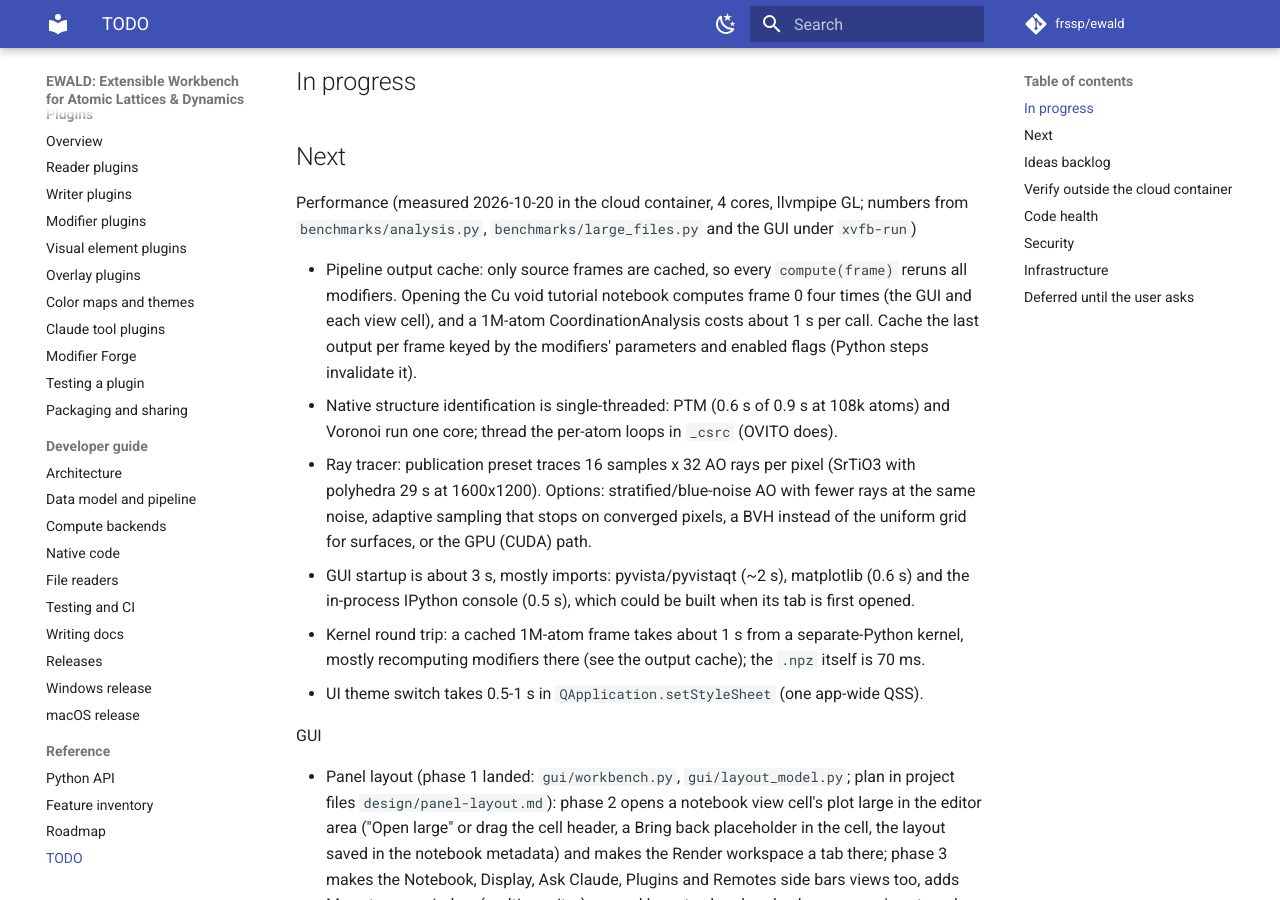
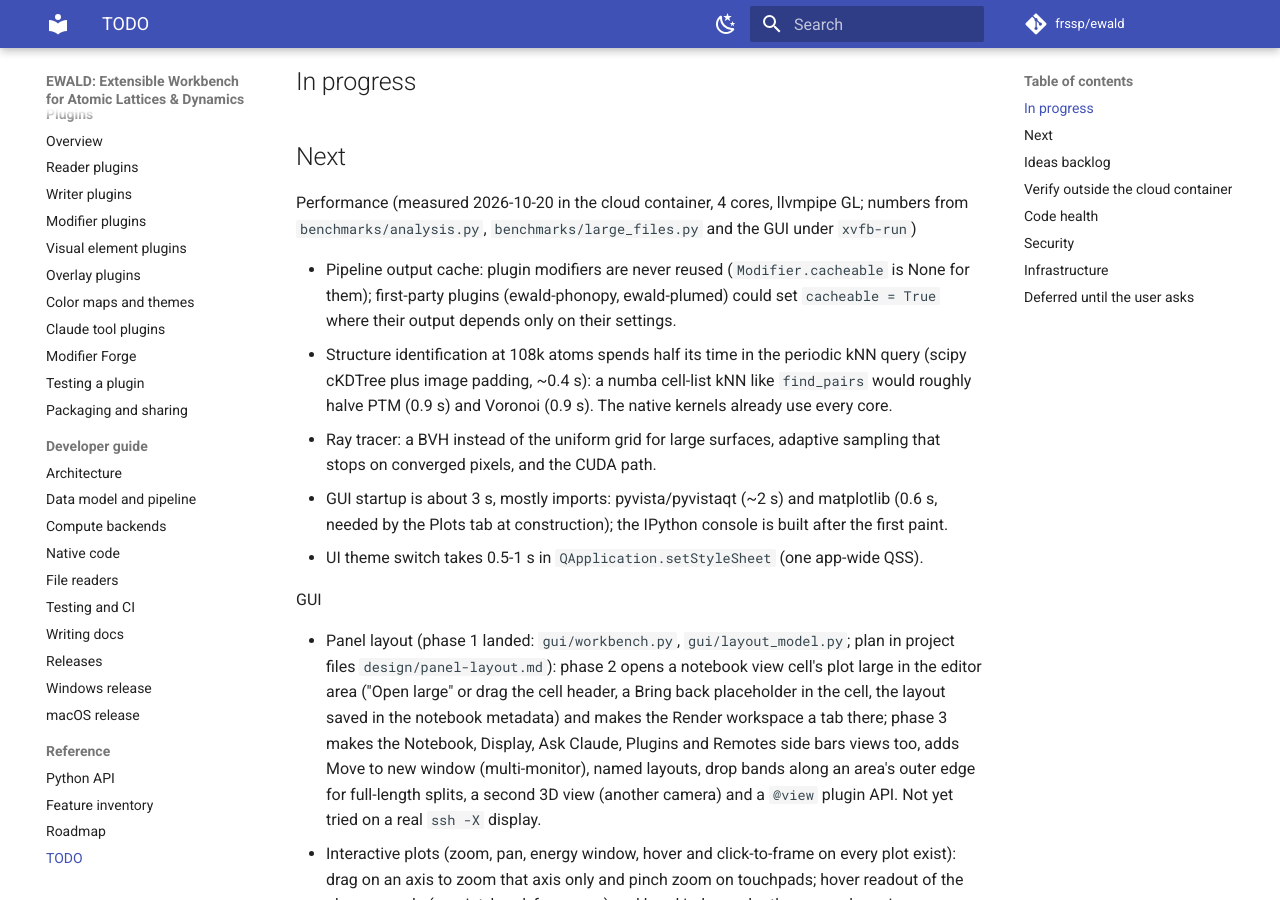
Before and after one commit to frssp/ewald, an MkDocs documentation site: the page built from docs/todo.md, in a window 1280 px wide and 900 px high, scrolled down 258 px. Built offline with MkDocs 1.6.1 and Material for MkDocs 9.7.7, drawn with Linux system fonts in a browser that asks for light colours; comment, search, counter and statistics services are not loaded.

Commit message:
Low-discrepancy AO: Publication ray traces 2.7x faster at the same noise

```diff
--- a/docs/todo.md
+++ b/docs/todo.md
@@ -14,20 +14,16 @@ it removes the items it finishes, adds what it leaves open, and moves its own li
 Performance (measured 2026-10-20 in the cloud container, 4 cores, llvmpipe GL; numbers from
 `benchmarks/analysis.py`, `benchmarks/large_files.py` and the GUI under `xvfb-run`)
 
-- Pipeline output cache: only source frames are cached, so every `compute(frame)` reruns all
-  modifiers. Opening the Cu void tutorial notebook computes frame 0 four times (the GUI and each
-  view cell), and a 1M-atom CoordinationAnalysis costs about 1 s per call. Cache the last output
-  per frame keyed by the modifiers' parameters and enabled flags (Python steps invalidate it).
-- Native structure identification is single-threaded: PTM (0.6 s of 0.9 s at 108k atoms) and
-  Voronoi run one core; thread the per-atom loops in `_csrc` (OVITO does).
-- Ray tracer: publication preset traces 16 samples x 32 AO rays per pixel (SrTiO3 with
-  polyhedra 29 s at 1600x1200). Options: stratified/blue-noise AO with fewer rays at the same
-  noise, adaptive sampling that stops on converged pixels, a BVH instead of the uniform grid
-  for surfaces, or the GPU (CUDA) path.
-- GUI startup is about 3 s, mostly imports: pyvista/pyvistaqt (~2 s), matplotlib (0.6 s) and
-  the in-process IPython console (0.5 s), which could be built when its tab is first opened.
-- Kernel round trip: a cached 1M-atom frame takes about 1 s from a separate-Python kernel,
-  mostly recomputing modifiers there (see the output cache); the `.npz` itself is 70 ms.
+- Pipeline output cache: plugin modifiers are never reused (`Modifier.cacheable` is None for
+  them); first-party plugins (ewald-phonopy, ewald-plumed) could set `cacheable = True` where
+  their output depends only on their settings.
+- Structure identification at 108k atoms spends half its time in the periodic kNN query
+  (scipy cKDTree plus image padding, ~0.4 s): a numba cell-list kNN like `find_pairs` would
+  roughly halve PTM (0.9 s) and Voronoi (0.9 s). The native kernels already use every core.
+- Ray tracer: a BVH instead of the uniform grid for large surfaces, adaptive sampling that
+  stops on converged pixels, and the CUDA path.
+- GUI startup is about 3 s, mostly imports: pyvista/pyvistaqt (~2 s) and matplotlib (0.6 s,
+  needed by the Plots tab at construction); the IPython console is built after the first paint.
 - UI theme switch takes 0.5-1 s in `QApplication.setStyleSheet` (one app-wide QSS).
 
 GUI
```
Also changed, not shown: docs/ROADMAP.md (+1 -1 lines), docs/features.md (+2 -2 lines), docs/plugins/modifiers.md (+7 -0 lines), docs/user/rendering.md (+4 -3 lines), docs/user/scripting.md (+4 -0 lines), 14 other files.
